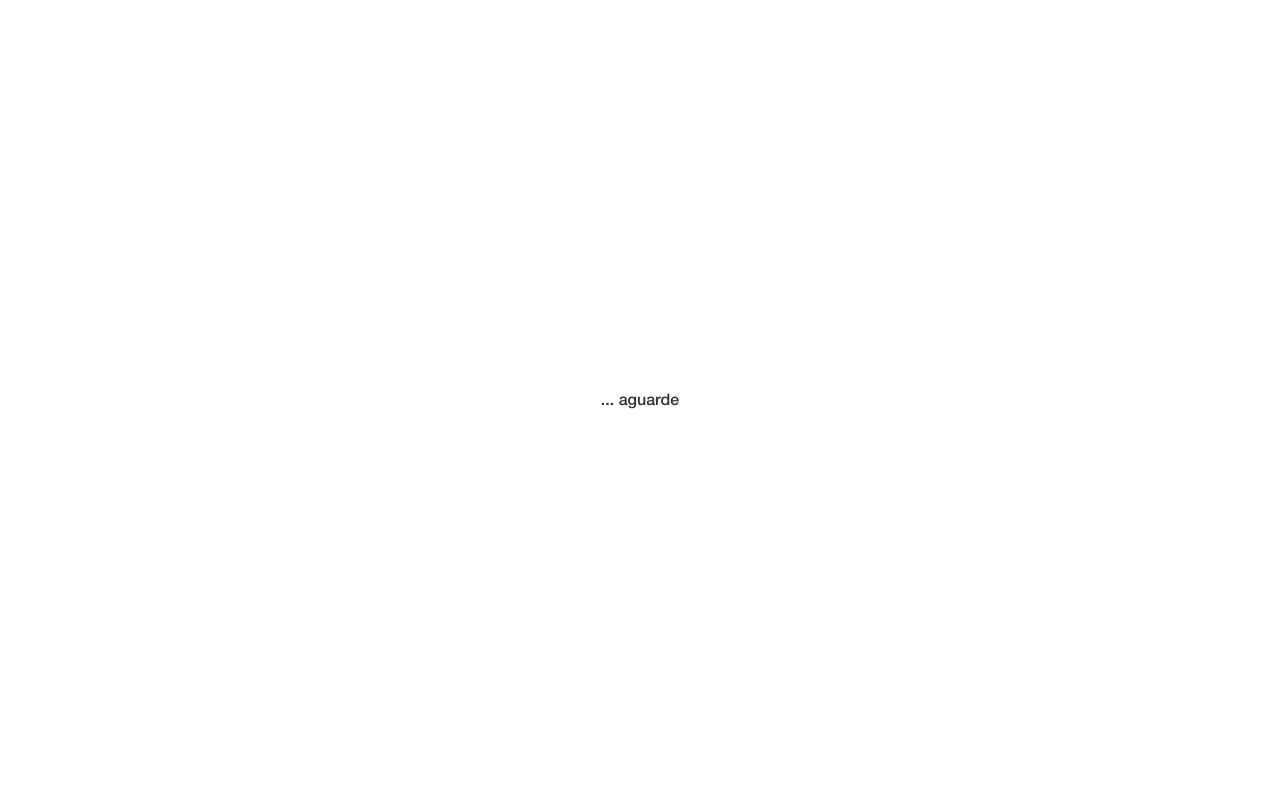
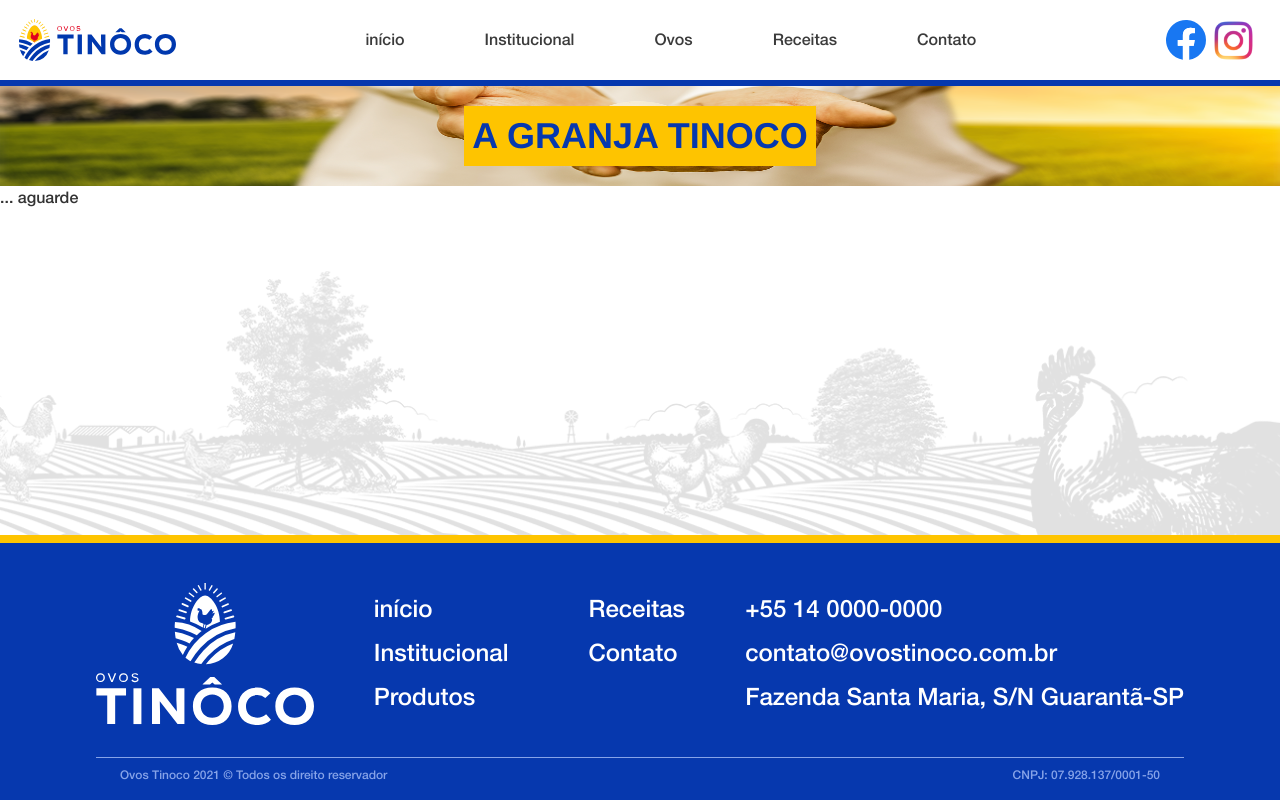
Before and after one commit to LordMendes/ovos-tinoco, a Next.js app: page /institucional in a window 1280 px wide. Built offline with nearby package versions, Linux system fonts and the light colour scheme.

Commit message:
Add header and footer to pages and start institutional page

```diff
--- a/src/pages/institucional/index.tsx
+++ b/src/pages/institucional/index.tsx
@@ -1,4 +1,9 @@
-import { Flex } from "@chakra-ui/react";
+import Head from "next/head";
+import Image from "next/image";
+import { Flex, Box, Heading } from "@chakra-ui/react";
+import { NavbarMobileScreen } from "../../components/NavbarMobileScreen";
+import { HeaderController } from "../../components/Header/HeaderController";
+import { Footer } from "../../components/Footer";
 
 export default function InstitutionalPage() {
   return (
@@ -6,10 +11,37 @@ export default function InstitutionalPage() {
       direction="column"
       h="100vh"
       align="center"
-      justify="center"
       w="calc(100vw - (100vw - 100%))"
     >
-      ... aguarde
+      <Head>
+        <title>Ovos Tinoco | Institucional</title>
+        <meta name="viewport" content="width=device-width, initial-scale=1.0" />
+      </Head>
+      <NavbarMobileScreen />
+      <HeaderController />
+      <Box
+        as="main"
+        h="100%"
+        width="100%"
+        borderTopWidth="6px"
+        borderColor="blue.500"
+      >
+        <Box
+          backgroundImage="./static/images/Institucional.png"
+          bgSize="100% 100%"
+          w="100%"
+          h="100px"
+          display="flex"
+          alignItems="center"
+          justifyContent="center"
+        >
+          <Heading bgColor="yellow.500" color="blue.500" p="2">
+            A GRANJA TINOCO
+          </Heading>
+        </Box>
+        ... aguarde
+      </Box>
+      <Footer />
     </Flex>
   );
 }
```
Also changed, not shown: src/pages/contato/index.tsx (+16 -4 lines), src/pages/produtos/index.tsx (+16 -4 lines), src/pages/receitas/index.tsx (+16 -4 lines), public/static/images/Institucional.png (added), 1 other file (tests, documents, lock files or other folders).
